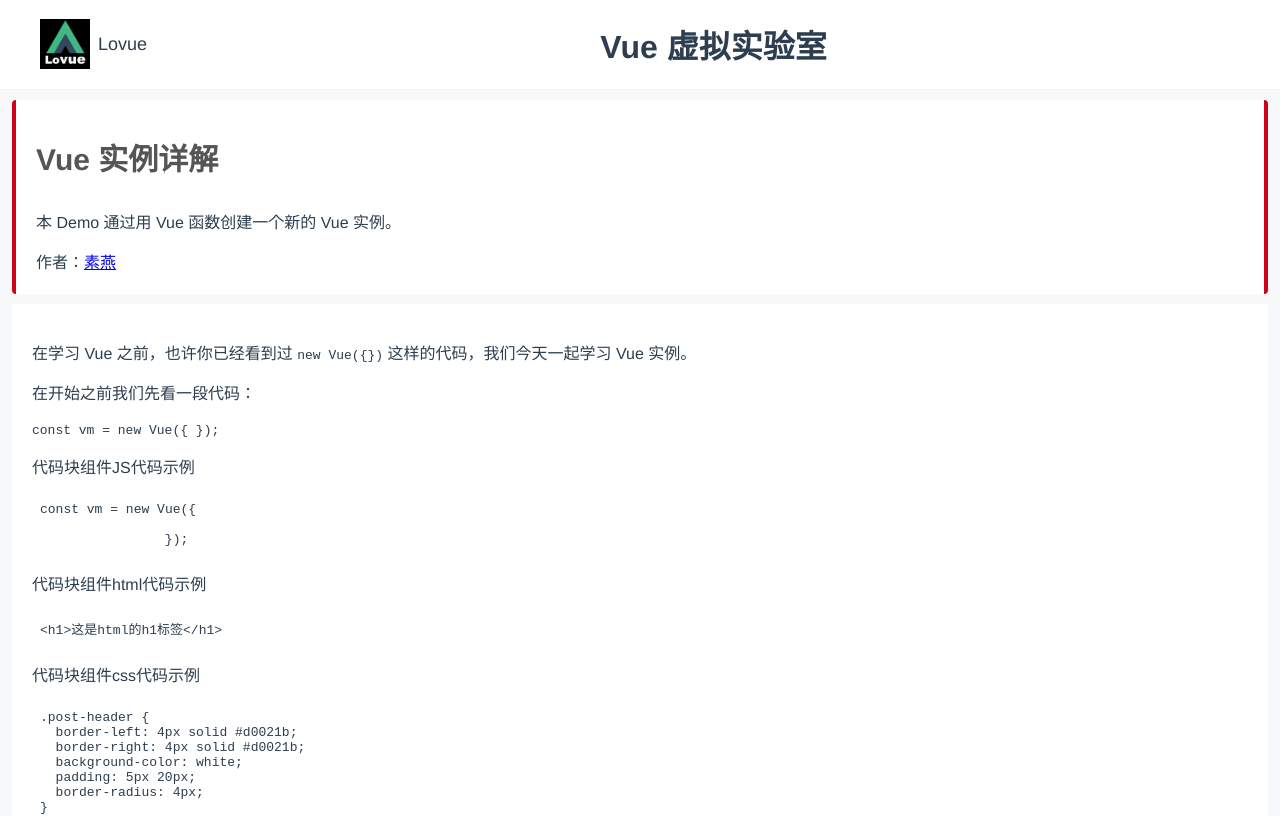
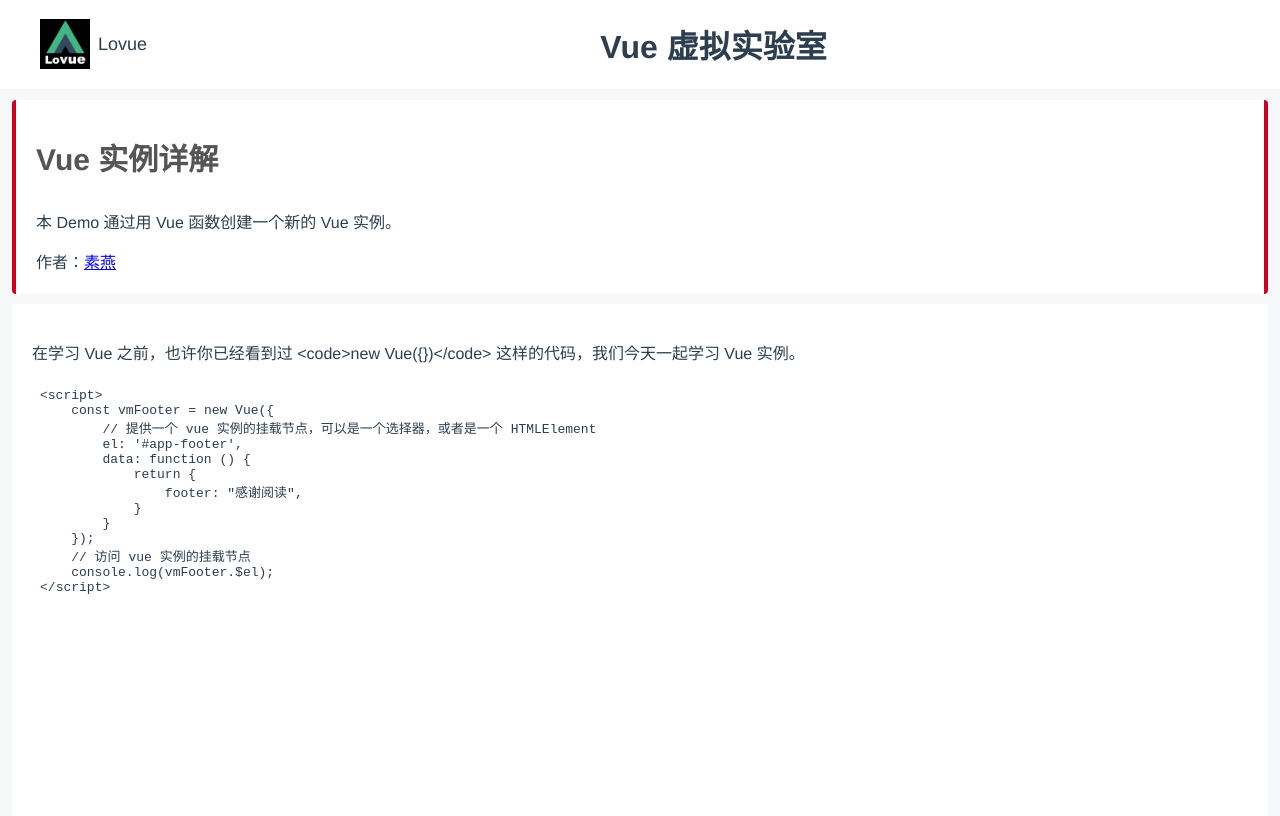
Before and after one commit to Lovuey/lovue, a Vue app in the folder lovue/: page /vueinstance in a window 1280 px wide. Shown: the top 816 px of the page. Built offline with nearby package versions, Linux system fonts and the light colour scheme.

Commit message:
修改 vue 实例文章渲染

```diff
--- a/lovue/src/App.vue
+++ b/lovue/src/App.vue
@@ -2,12 +2,14 @@
     <div id="app">
         <Top v-bind:msg="title"/>
         <div class="app-content">
+            <!-- 这个地方用来渲染路由相关的组件 -->
             <router-view />
         </div>
     </div>
 </template>
 
 <script>
+    // Top 为顶部的导航栏
     import Top from './components/top.vue';
 
     export default {
--- /dev/null
+++ b/lovue/src/assets/article/vueInstance.js
@@ -0,0 +1,32 @@
+export default {
+    title: "Vue 实例详解",
+    subTitle: "本 Demo 通过用 Vue 函数创建一个新的 Vue 实例。",
+    author: {
+        name: "素燕",
+        link: "https://github.com/lefex/FE"
+    },
+    nodes: [
+        {
+            type: 'text',
+            con: '在学习 Vue 之前，也许你已经看到过 <code>new Vue({})</code> 这样的代码，我们今天一起学习 Vue 实例。'
+        },
+        {
+            type: 'code',
+            lang: 'javascript',
+            con:
+`<script>
+    const vmFooter = new Vue({
+        // 提供一个 vue 实例的挂载节点，可以是一个选择器，或者是一个 HTMLElement
+        el: '#app-footer',
+        data: function () {
+            return {
+                footer: "感谢阅读",
+            }
+        }
+    });
+    // 访问 vue 实例的挂载节点
+    console.log(vmFooter.$el);
+</script>`
+        },
+    ]
+};
--- a/lovue/src/const/content.js
+++ b/lovue/src/const/content.js
@@ -85,18 +85,18 @@ export default {
                     title: "组件基础",
                     des: "请负责人人添加描述，最多 30 个字。",
                     author: {
-                        nickname: "未认领",
-                        avatar: "https://cn.vuejs.org/images/logo.png",
-                        link: "../assets/logo.png"
+                        nickname: "素燕",
+                        avatar: "https://tvax3.sinaimg.cn/crop.0.0.667.667.180/006uSOiEly8fxzfw4tub0j30ij0ijt92.jpg",
+                        link: "https://github.com/lefex"
                     }
                 },
                 {
                     title: "组件注册",
                     des: "请负责人人添加描述，最多 30 个字。",
                     author: {
-                        nickname: "未认领",
-                        avatar: "https://cn.vuejs.org/images/logo.png",
-                        link: "../assets/logo.png"
+                        nickname: "素燕",
+                        avatar: "https://tvax3.sinaimg.cn/crop.0.0.667.667.180/006uSOiEly8fxzfw4tub0j30ij0ijt92.jpg",
+                        link: "https://github.com/lefex"
                     }
                 },
                 {
@@ -130,18 +130,18 @@ export default {
                     title: "动态组件",
                     des: "请负责人人添加描述，最多 30 个字。",
                     author: {
-                        nickname: "未认领",
-                        avatar: "https://cn.vuejs.org/images/logo.png",
-                        link: "../assets/logo.png"
+                        nickname: "素燕",
+                        avatar: "https://tvax3.sinaimg.cn/crop.0.0.667.667.180/006uSOiEly8fxzfw4tub0j30ij0ijt92.jpg",
+                        link: "https://github.com/lefex"
                     }
                 },
                 {
                     title: "异步组件",
                     des: "请负责人人添加描述，最多 30 个字。",
                     author: {
-                        nickname: "未认领",
-                        avatar: "https://cn.vuejs.org/images/logo.png",
-                        link: "../assets/logo.png"
+                        nickname: "素燕",
+                        avatar: "https://tvax3.sinaimg.cn/crop.0.0.667.667.180/006uSOiEly8fxzfw4tub0j30ij0ijt92.jpg",
+                        link: "https://github.com/lefex"
                     }
                 },
                 {
--- a/lovue/src/main.js
+++ b/lovue/src/main.js
@@ -4,7 +4,16 @@ import router from './router'
 
 Vue.config.productionTip = false;
 
-new Vue({
-  render: h => h(App),
-  router
-}).$mount('#app');
+// 创建一个 Vue 实例
+const vm = new Vue({
+    // 提供一个渲染函数
+    // render: h => h(App),
+    render: function (h) {
+        return h(App);
+    },
+    // 使用路由
+    router
+});
+// 把 Vue 实例挂载到 ID 选择器 #app 上
+// mount 为 Vue 实例的函数
+vm.$mount('#app');
--- a/lovue/src/views/vueInstance.vue
+++ b/lovue/src/views/vueInstance.vue
@@ -1,36 +1,15 @@
 <template>
     <div id="vueInstance">
         <div class="post-header">
-      <p class="post-title">{{ post.title }}</p>
-      <p class="post-des">{{ post.des }}</p>
-      <p class="author">作者：<a
-          :href="post.link"
-          target="_blank"
-        >{{ post.author }}</a></p>
+            <p class="post-title">{{ article.title }}</p>
+            <p class="post-des">{{ article.subTitle }}</p>
+            <p class="author">作者：<a :href="article.author.link" target="_blank">{{ article.author.name }}</a></p>
         </div>
         <div class="post-body">
-      <p>在学习 Vue 之前，也许你已经看到过 <code>new Vue({})</code> 这样的代码，我们今天一起学习 Vue 实例。</p>
-      <p>在开始之前我们先看一段代码：</p>
-      <code>
-        const vm = new Vue({
-
-        });
-      </code>
-      <p>代码块组件JS代码示例</p>
-      <CodeHighLight
-        :code='code.block1'
-        lang='javascript'
-      ></CodeHighLight>
-      <p>代码块组件html代码示例</p>
-      <CodeHighLight
-        :code='code.block2'
-        lang='html'
-      ></CodeHighLight>
-      <p>代码块组件css代码示例</p>
-      <CodeHighLight
-        :code='code.block3'
-        lang='css'
-      ></CodeHighLight>
+            <div v-for="(node, index) in article.nodes" :key="index">
+                <p v-if="node.type === 'text'">{{ node.con }}</p>
+                <codehighLight v-else-if="node.type === 'code'" :code='node.con' :lang="node.lang">{{ node.con }}</codehighLight>
+            </div>
         </div>
         <div class="post-footer">
             <p class="post-link">参考：</p>
@@ -39,34 +18,17 @@
 </template>
 
 <script>
-import CodeHighLight from "@/components/CodeHighLight";
+import codehighLight from "@/components/CodeHighLight";
+import article from "../assets/article/vueInstance.js";
 export default {
     name: "VueInstance",
     components: {
-    CodeHighLight
+        codehighLight
     },
-  data: function() {
+    data: function () {
         return {
-      post: {
-        title: "Vue 实例详解",
-        author: "素燕",
-        des: "本 Demo 通过用 Vue 函数创建一个新的 Vue 实例。",
-        link: "https://github.com/lefex/FE"
-      },
-      code: {
-        block1: `const vm = new Vue({
-
-                });`,
-        block2: `<h1>这是html的h1标签</h1>`,
-        block3: `.post-header {
-  border-left: 4px solid #d0021b;
-  border-right: 4px solid #d0021b;
-  background-color: white;
-  padding: 5px 20px;
-  border-radius: 4px;
-}`
+            article
         }
-    };
     },
     mounted() {
         console.log(this.$route);
```
Also changed, not shown: lovue/src/assets/article/vueInstamce.md (deleted), 1 other file (tests, documents, lock files or other folders). Lines whose indentation alone changed are shown as unchanged.
